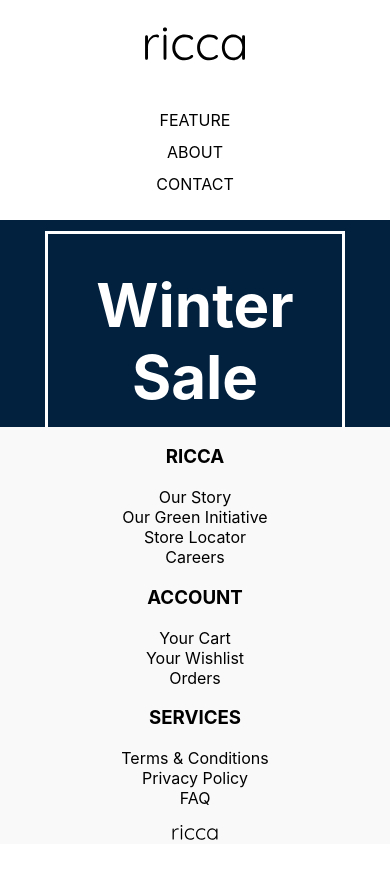
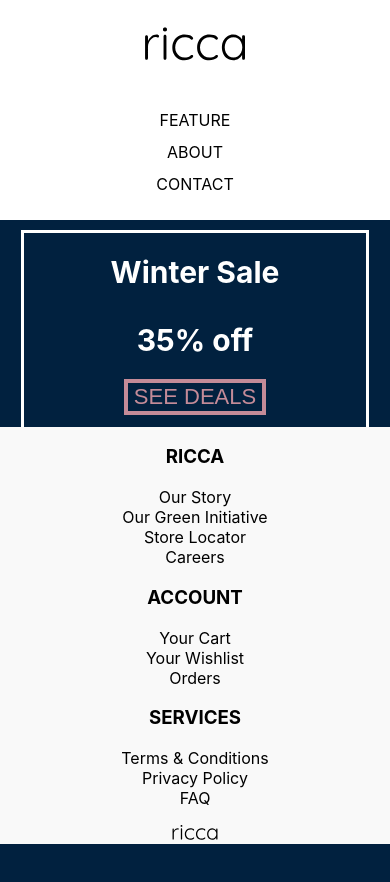
Before and after one commit to douglas86/fedsa-project-1-nextjs, a Next.js app: page / in a window 390 px wide. Shown: the top 882 px of the page. Before the commit the page ends 844 px from the top, so only its background shows below. Built offline with nearby package versions, Linux system fonts and the light colour scheme.

Commit message:
Made styling for the Mobile and Desktop Banner

```diff
--- a/public/static/css/components/Banner.module.css
+++ b/public/static/css/components/Banner.module.css
@@ -3,7 +3,7 @@
     color: #ffffff;
     height: 460px;
     text-align: center;
-    padding: 1% 20%;
+    padding: 20px 20%;
 }
 .banner h1 {
     padding: 2%;
@@ -13,7 +13,6 @@
     outline-offset: 30px;
     font-size: 30px;
     font-weight: 500;
-    margin-bottom: 50px;
 }
 .button {
     background-color: transparent;
@@ -23,3 +22,16 @@
     font-weight: 500;
     margin-top: -2%;
 }
+
+@media (max-width: 600px) {
+    .banner {
+        height: 800px;
+        padding: 2% 10%;
+    }
+    .banner_text {
+        font-size: 15px;
+        outline-offset: 15px;
+        font-weight: 400;
+        text-align: center;
+    }
+}
```
